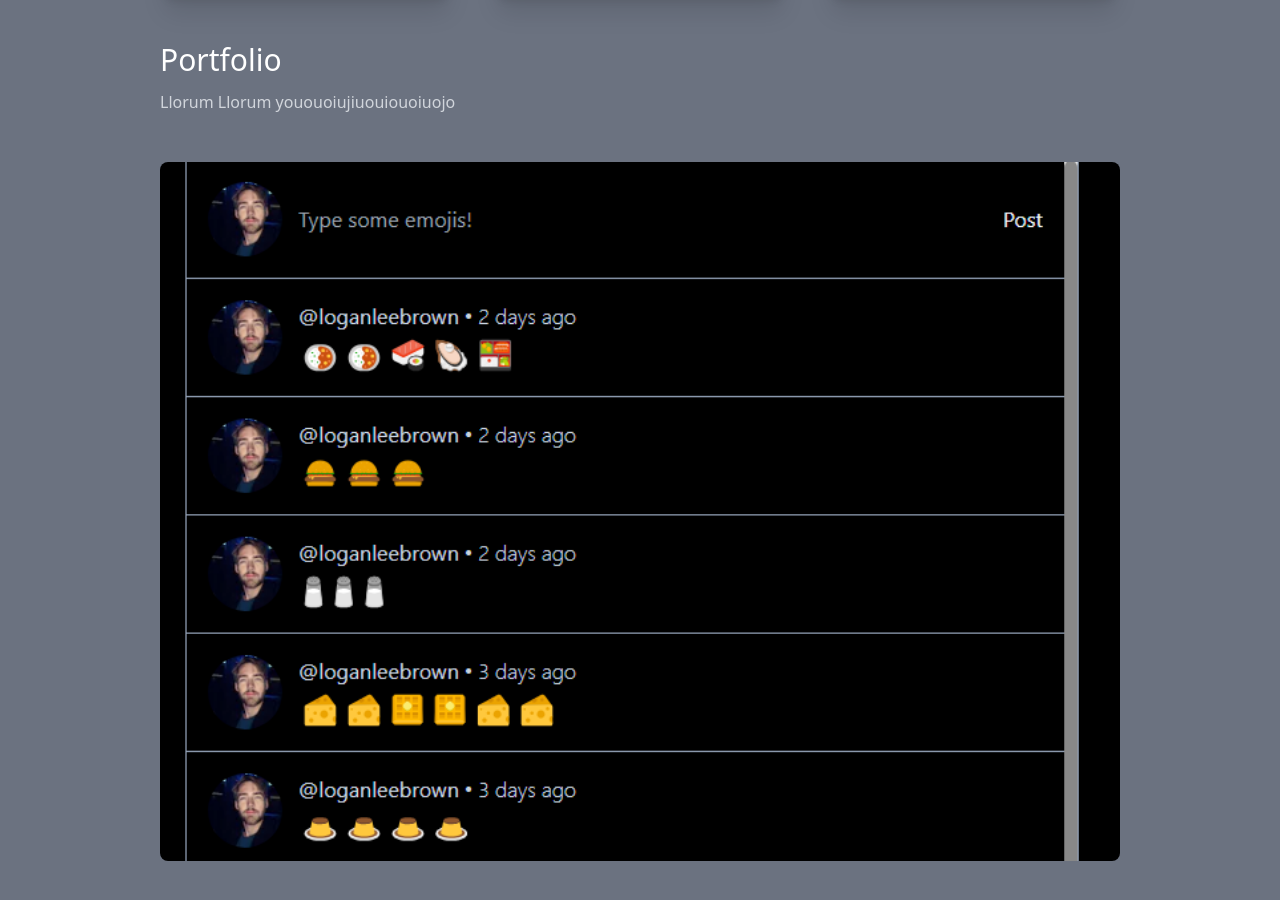
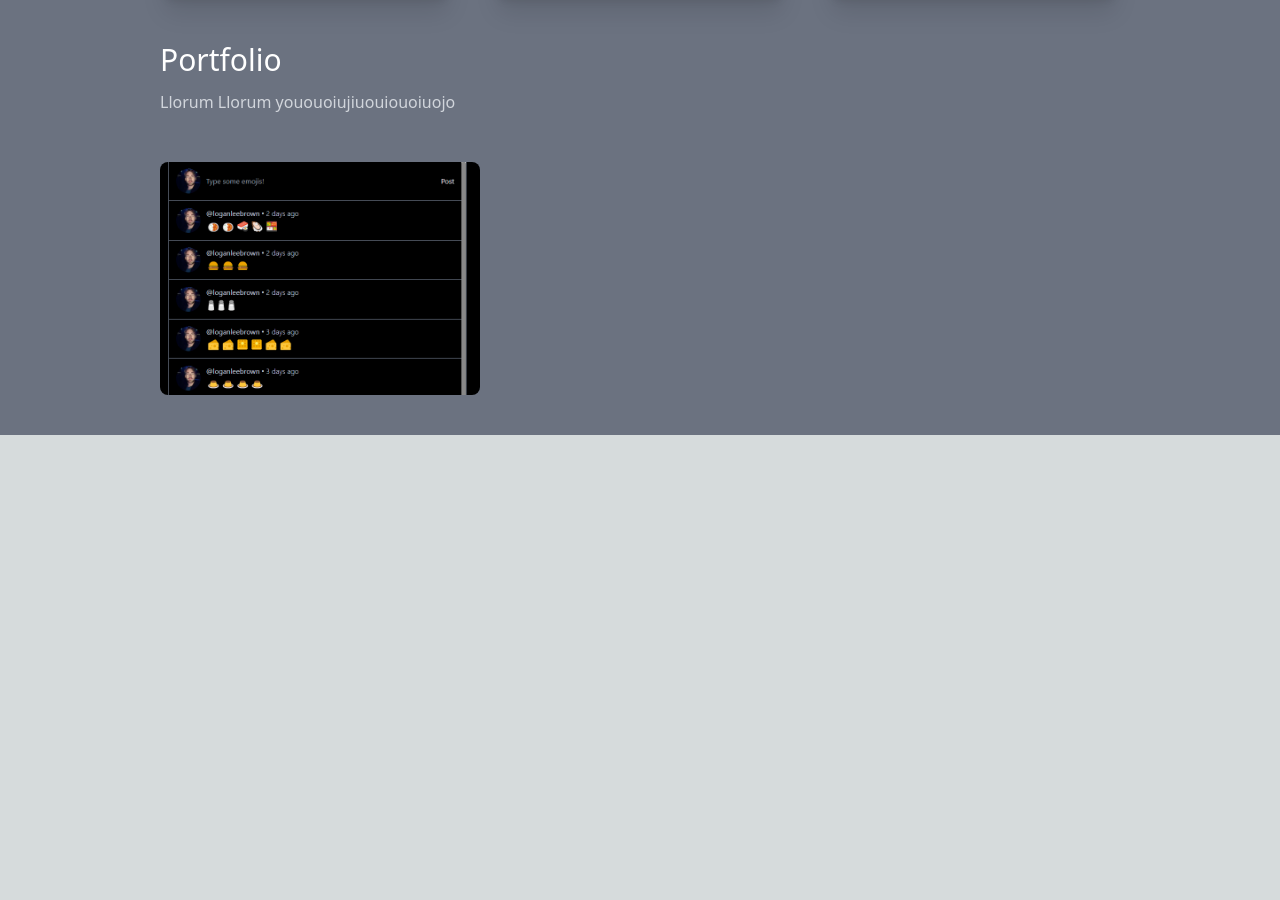
Before and after one commit to LoganLeeBrown/portfolibo, a Next.js app: page / in a window 1280 px wide. Shown: the part 1574-2474 px from the top of the page. After the commit the page ends 2009 px from the top, so only its background shows below. Built offline with nearby package versions, Linux system fonts and the light colour scheme.

Commit message:
Fix portfolio display and add project name

```diff
--- a/pages/index.js
+++ b/pages/index.js
@@ -131,10 +131,12 @@ export default function Home() {
               Llorum Llorum yououoiujiuouiouoiuojo
             </p>
           </div>
-          <div className="flex flex-col gap-10 py-10 lg:flex-row lg:flex-wrap">
-            <div className="basis-1/3 flex-1 relative">
+          <div className="flex flex-col gap-10 py-10 lg:flex-row lg:flex-wrap sm:flex-1">
+            <div className="basis-1/3 relative">
               <Link href="https://chirp-ten-henna.vercel.app/">
-                <div className="absolute bottom-0 left-0 right-0 top-0 h-full w-full overflow-hidden bg-[hsl(0,0%,98.4%,0.2)] bg-fixed opacity-0 transition duration-300 ease-in-out hover:opacity-100 rounded-lg"></div>
+                <div className="absolute bottom-0 left-0 right-0 top-0 h-full w-full overflow-hidden bg-[hsl(0,0%,98.4%,0.2)] bg-fixed opacity-0 transition duration-300 ease-in-out hover:opacity-100 rounded-lg">
+                  <span className="absolute mx-3 my-3 text-white">Chirp</span>
+                </div>
                 <Image
                   className="rounded-lg object-cover"
                   width={"100%"}
```
